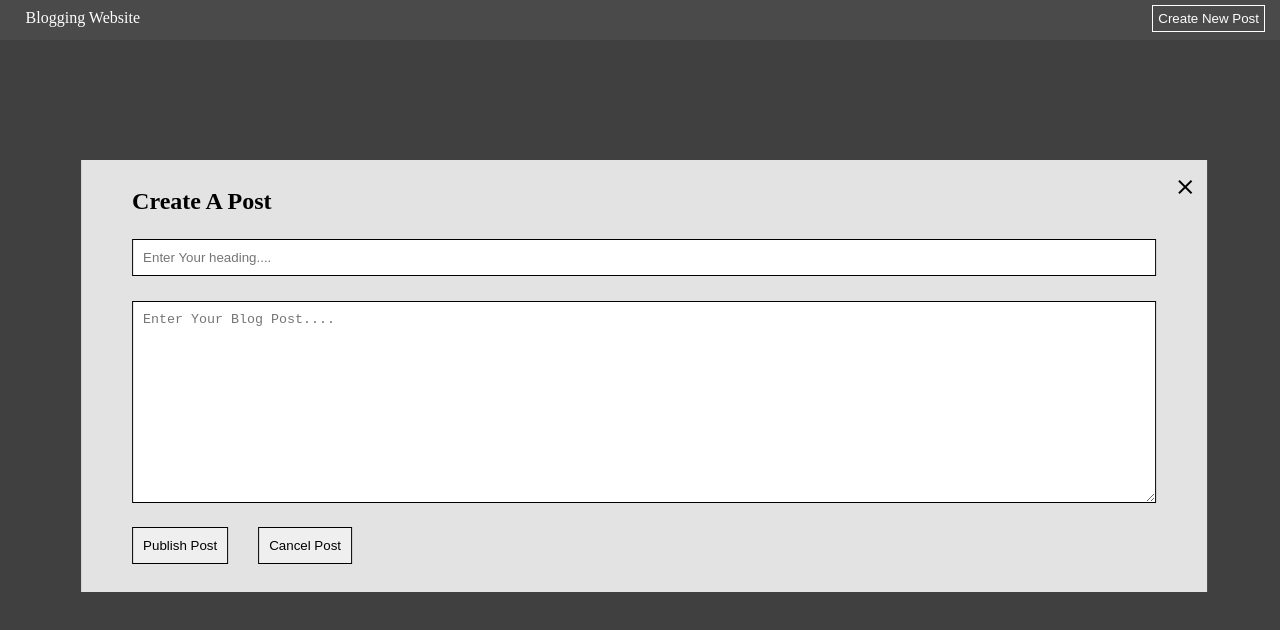
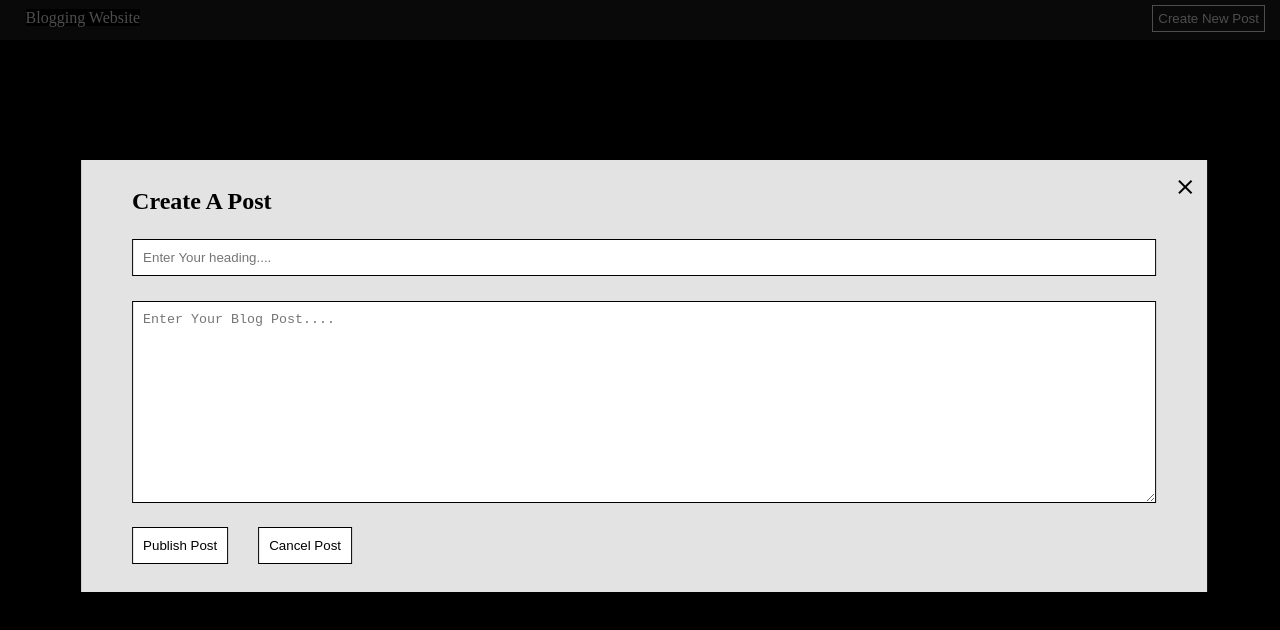
Before and after one commit to jaytrive/Blogging_Website, a plain HTML site: page index.html in a window 1280 px wide. Both pictures are taken after a click on the button "Create New Post". Drawn offline with nearby package versions, Linux system fonts and the light colour scheme.

Commit message:
final submit

```diff
--- a/index.html
+++ b/index.html
@@ -16,6 +16,7 @@
         </div>
         <div class="main"></div>
     </div>
+    <div class="display"></div>
     <script src="script.js"></script>
 </body>
 </html>
--- a/script.js
+++ b/script.js
@@ -1,18 +1,20 @@
 let container=document.querySelector('.container');
 let main=document.querySelector('.main')
-//let modal=document.querySelector('.modal')
+let display=document.querySelector('.display')
 //new modal window created
 function newModal(){
-    //form creation
+    //creating modal element to to disable container functionality
     let modal =document.createElement('div')
     modal.classList.add('modal')
     document.body.appendChild(modal)
 
+    //form creation
     container.classList.add('hide')
     let postCreation=document.createElement('form');
     postCreation.classList.add('newPost');
 
     let header=document.createElement('h2')
+    header.style.backgroundColor="#E3E3E3"
     header.innerText="Create A Post"
 
     let postText=document.createElement('input')
@@ -28,6 +30,7 @@ function newModal(){
 
     let divBtn=document.createElement('div')
     divBtn.style.display="flex"
+    divBtn.style.backgroundColor="#E3E3E3"
     divBtn.style.gap="30px"
 
     let publishBtn=document.createElement('button')
@@ -55,7 +58,7 @@ function newModal(){
     divBtn.appendChild(cancelBtn)
     postCreation.appendChild(divBtn)
 
-    modal.appendChild(postCreation)
+    display.appendChild(postCreation)
 
     //publish functionality
     publishBtn.addEventListener('click', function publishPost(){
@@ -127,6 +130,7 @@ function newModal(){
             publishBtn.replaceWith(saveBtn)
             cancelBtn.replaceWith(del2Btn)
 
+            //save button functionality
             saveBtn.addEventListener('click',function savePost(){
                 if(postText.value.trim()==="" || postTextbox.value.trim()===""){
                     alert("Fill all required field")
--- a/style.css
+++ b/style.css
@@ -5,10 +5,10 @@
 *{
     margin: 0;
     padding: 0;
+    background-color: #000000;
 }
 .container{
     height: 100vh;
-    background-color: #111111;
 }
 .navbar{
     background-color: #1E1E1E;
@@ -47,6 +47,7 @@
 }
 .inputFields{
     border: 1px solid #000000;
+    background-color: #FFFFFF;
     padding: 10px;
 }
 .material-symbols-outlined{
@@ -67,20 +68,21 @@
 }
 .main button{
     color: #FFFFFF;
-    background-color: #111111;
     border: 1px solid #FFFFFF;
     padding: 5px 2.5vw;
     margin-right: 2vw;
     margin-bottom: 1.5vh;
 }
 .hide{
-    opacity: .8;
+    opacity: .5;
 }
 .dateTime{
+    color: #867777 !important;
     text-align: end;
 }
 .modal{
     position: absolute;
+    opacity: .4;
     top: 0;
     bottom: 0;
     left: 0;
```
